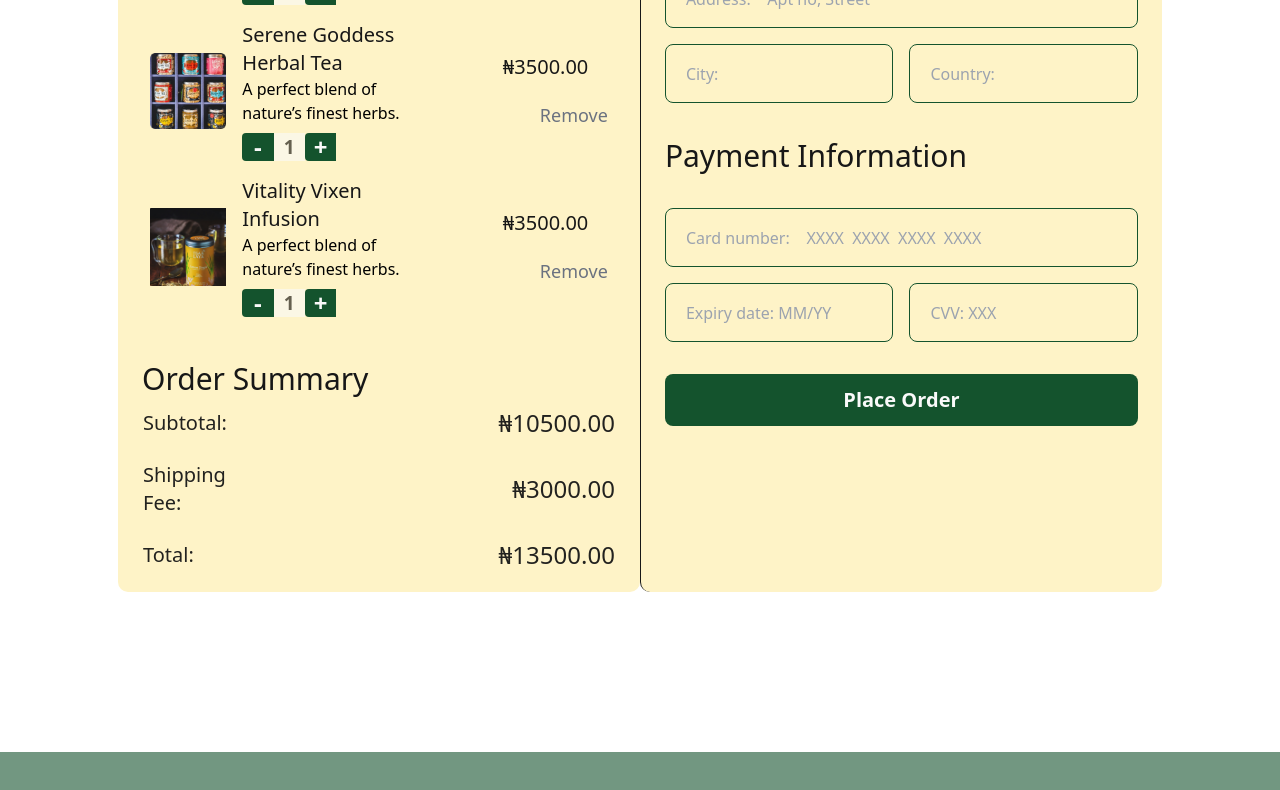
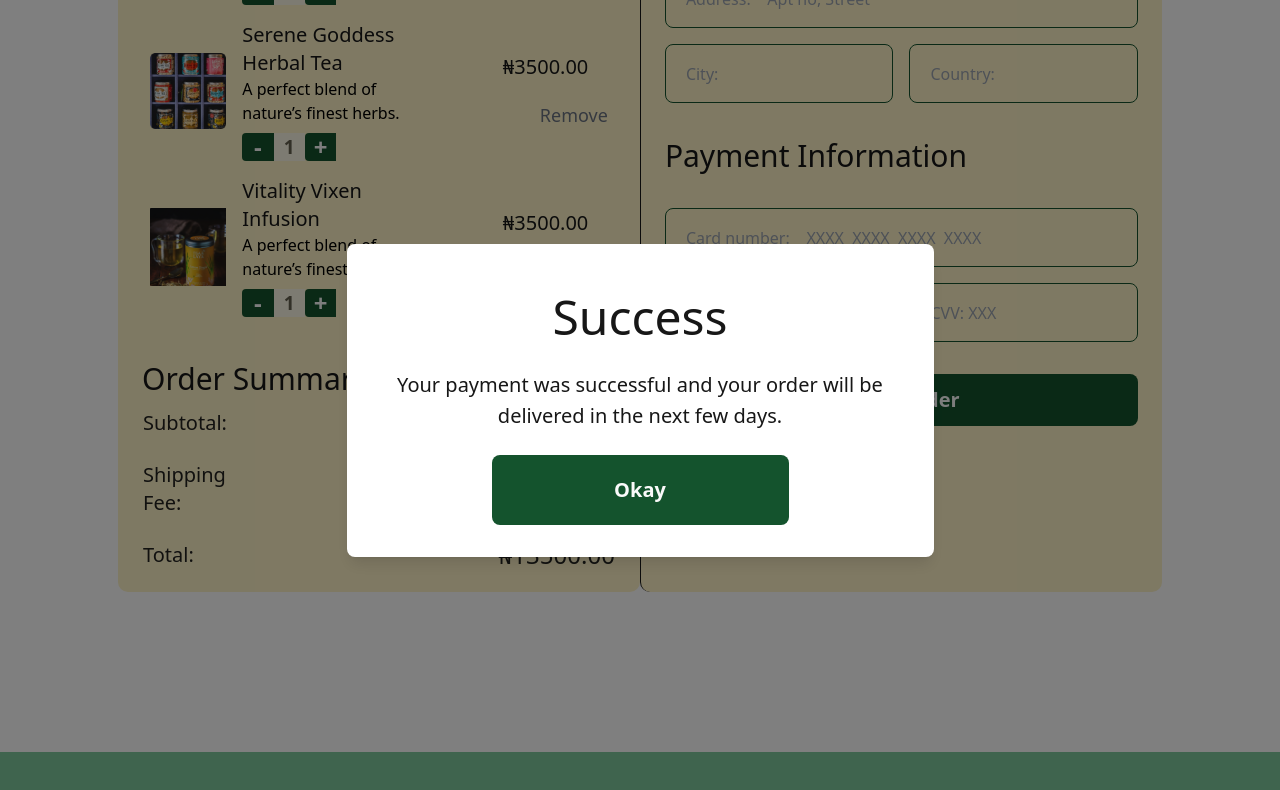
Before and after one commit to JO-YE/herbetea, a React (Create React App) app: page /checkout in a window 1280 px wide. Both pictures are taken after a click on the button "Place Order". Shown: the part 475-1265 px from the top of the page. Built offline with nearby package versions, Linux system fonts and the light colour scheme.

Commit message:
CHORE: working on success message

```diff
--- a/src/pages/checkout.jsx
+++ b/src/pages/checkout.jsx
@@ -34,8 +34,8 @@ const Checkout = () => {
     },
   ]);
 
+  const [orderSuccess, setOrderSuccess] = useState(false);
 
-// Function for add and minus of the product
   const handleRemove = (id) => {
     setCart(cart.filter((product) => product.id !== id));
   };
@@ -50,7 +50,6 @@ const Checkout = () => {
     );
   };
 
-  // Function for Order Summary
   const handleDecrease = (id) => {
     setCart(
       cart.map((product) =>
@@ -61,13 +60,21 @@ const Checkout = () => {
     );
   };
 
-  // this function sum up the shopping item
   const shippingFee = 3000;
   const subtotal = cart.reduce(
     (sum, item) => sum + item.price * item.quantity,
     0
   );
   const total = subtotal + shippingFee;
+
+  const handlePlaceOrder = () => {
+    setOrderSuccess(true);
+  };
+
+  const handleOkayClick = () => {
+    setOrderSuccess(false);
+    // Additional actions can be added here
+  };
 
   return (
     <div>
@@ -90,20 +97,31 @@ const Checkout = () => {
               />
             ))}
 
-            {/** For Order Summary */}
-            <h2 className="w-[278px] text-neutral-900 text-3xl font-normal font-Quicksand mt-9">Order Summary</h2>
+            <h2 className="w-[278px] text-neutral-900 text-3xl font-normal font-Quicksand mt-9">
+              Order Summary
+            </h2>
             <table className="w-full text-left">
               <tbody>
                 <tr className="">
-                  <td className="w-[101px] text-neutral-900 opacity-95 text-xl font-normal font-Playfair Display py-3">Subtotal:</td>
-                  <td className="py-2 text-right text-neutral-900 opacity-95 text-2xl font-normal font-Playfair Display">₦{subtotal.toFixed(2)}</td>
+                  <td className="w-[101px] text-neutral-900 opacity-95 text-xl font-normal font-Playfair Display py-3">
+                    Subtotal:
+                  </td>
+                  <td className="py-2 text-right text-neutral-900 opacity-95 text-2xl font-normal font-Playfair Display">
+                    ₦{subtotal.toFixed(2)}
+                  </td>
                 </tr>
                 <tr className="">
-                  <td className=" w-[101px] text-neutral-900 opacity-95 text-xl font-normal font-Playfair Display py-3">Shipping Fee:</td>
-                  <td className="py-2 text-right  text-neutral-900 opacity-95 text-2xl font-normal font-Playfair Display">₦{shippingFee.toFixed(2)}</td>
+                  <td className=" w-[101px] text-neutral-900 opacity-95 text-xl font-normal font-Playfair Display py-3">
+                    Shipping Fee:
+                  </td>
+                  <td className="py-2 text-right  text-neutral-900 opacity-95 text-2xl font-normal font-Playfair Display">
+                    ₦{shippingFee.toFixed(2)}
+                  </td>
                 </tr>
                 <tr className="">
-                  <td className="w-[101px] text-neutral-900 opacity-95 text-xl font-normal font-Playfair Display py-3">Total:</td>
+                  <td className="w-[101px] text-neutral-900 opacity-95 text-xl font-normal font-Playfair Display py-3">
+                    Total:
+                  </td>
                   <td className="py-2 text-right  text-neutral-900 opacity-95 text-2xl font-normal font-Playfair Display">
                     ₦{total.toFixed(2)}
                   </td>
@@ -172,13 +190,35 @@ const Checkout = () => {
             </form>
 
             <div className="flex justify-center mt-8">
-              <button className="w-full py-3 bg-green-900 text-neutral-50 text-xl font-semibold rounded-lg font-Quicksand">
+              <button
+                className="w-full py-3 bg-green-900 text-neutral-50 text-xl font-semibold rounded-lg font-Quicksand"
+                onClick={handlePlaceOrder}
+              >
                 Place Order
               </button>
             </div>
           </div>
         </div>
       </div>
+
+      {orderSuccess && (
+        <div className="fixed inset-0 flex items-center justify-center bg-black bg-opacity-50">
+          <div className="bg-white rounded-lg p-8 shadow-lg text-center pt-5">
+            <h2 className="text-neutral-900 text-5xl font-medium font-Quicksand leading-[105px]">Success</h2>
+            <p className="mb-6 w-[523px] text-center text-neutral-900 text-xl font-normal font-Quicksand leading-[31px]">
+              Your payment was successful and your order will be delivered in
+              the next few days.
+            </p>
+            <button
+              className="py-4 px-4 text-neutral-50 text-xl font-semibold font-Quicksand w-[297px] h-[70px] p-2.5 bg-green-900 rounded-lg justify-center items-center gap-2.5 inline-flex"
+              onClick={handleOkayClick}
+            >
+              Okay
+            </button>
+          </div>
+        </div>
+      )}
+
       <Foot />
     </div>
   );
```
